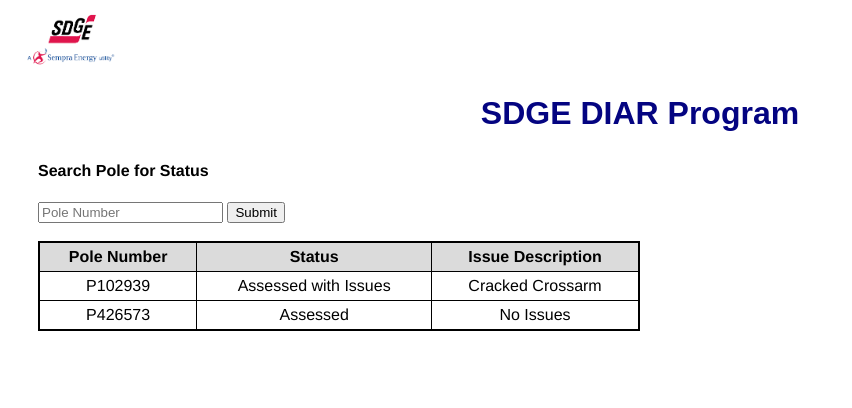
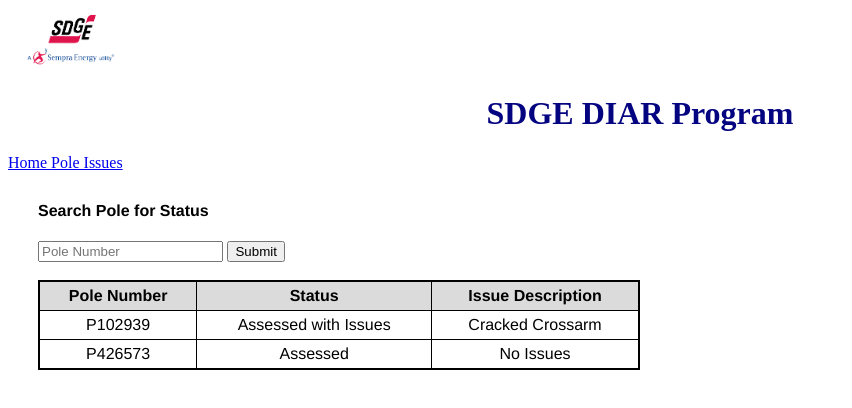
Before and after one commit to petraintelligence/FirstWebApp, a plain HTML site: page poleissues.html in a window 1280 px wide. Shown: the whole page, without its empty margins (0-852 px from the left). Drawn offline with Linux system fonts and the light colour scheme.

Commit message:
PUshing latest changes

```diff
--- a/poleissues.html
+++ b/poleissues.html
@@ -6,10 +6,16 @@
 </header>
 
 <body>
-    <div id="heading">
+    <div class="heading">
         <img src="Images/SDGELogo.png" height="10%" width="10%">
         <h1>SDGE DIAR Program</h1>
     </div>
+
+    <nav>
+        <a href="index.html">Home </a>
+        <a href="poleissues.html"> Pole Issues</a>
+    </nav>
+
 
     <div id="content">
         <h4>Search Pole for Status</h4>
```
Also changed, not shown: index.html (+7 -5 lines).
